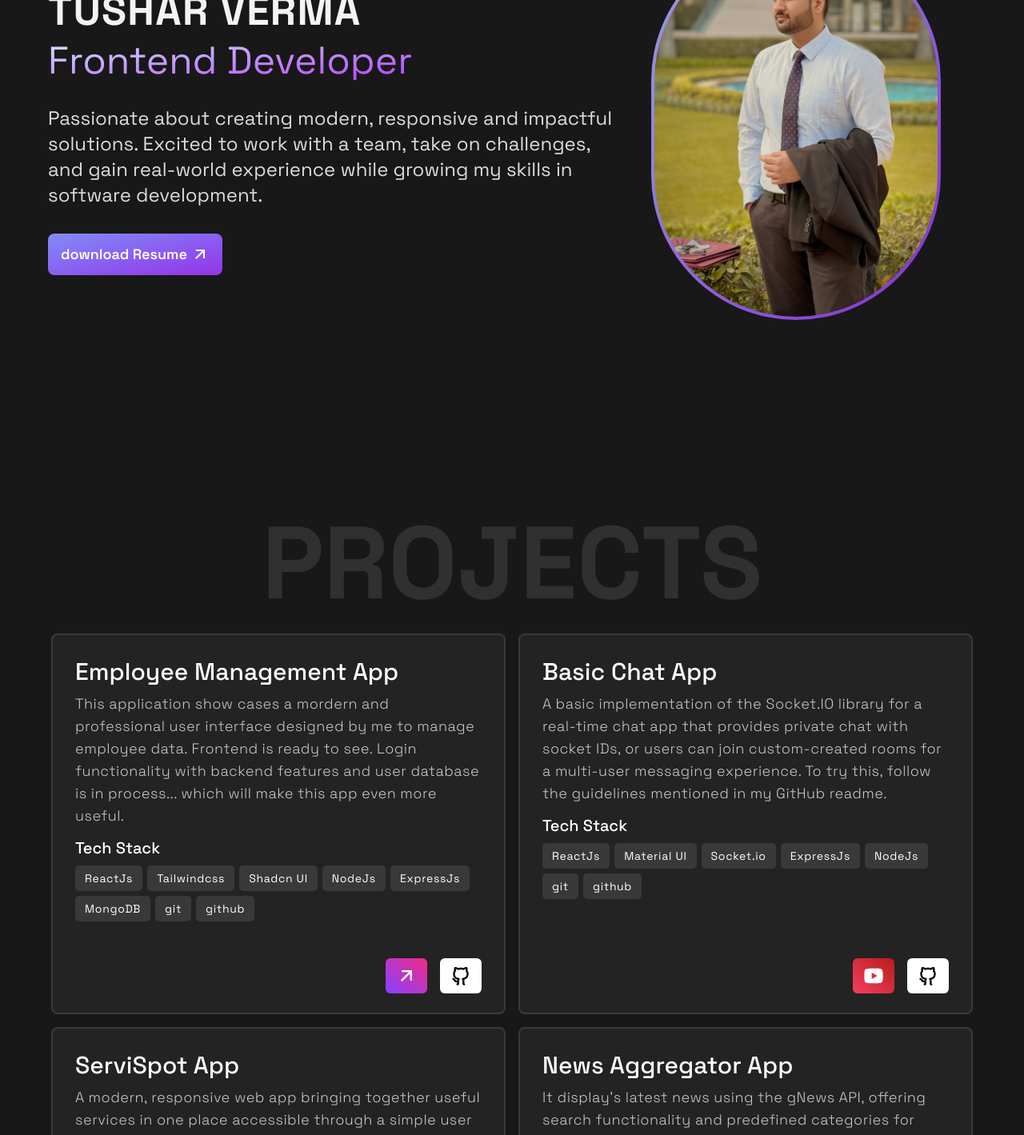
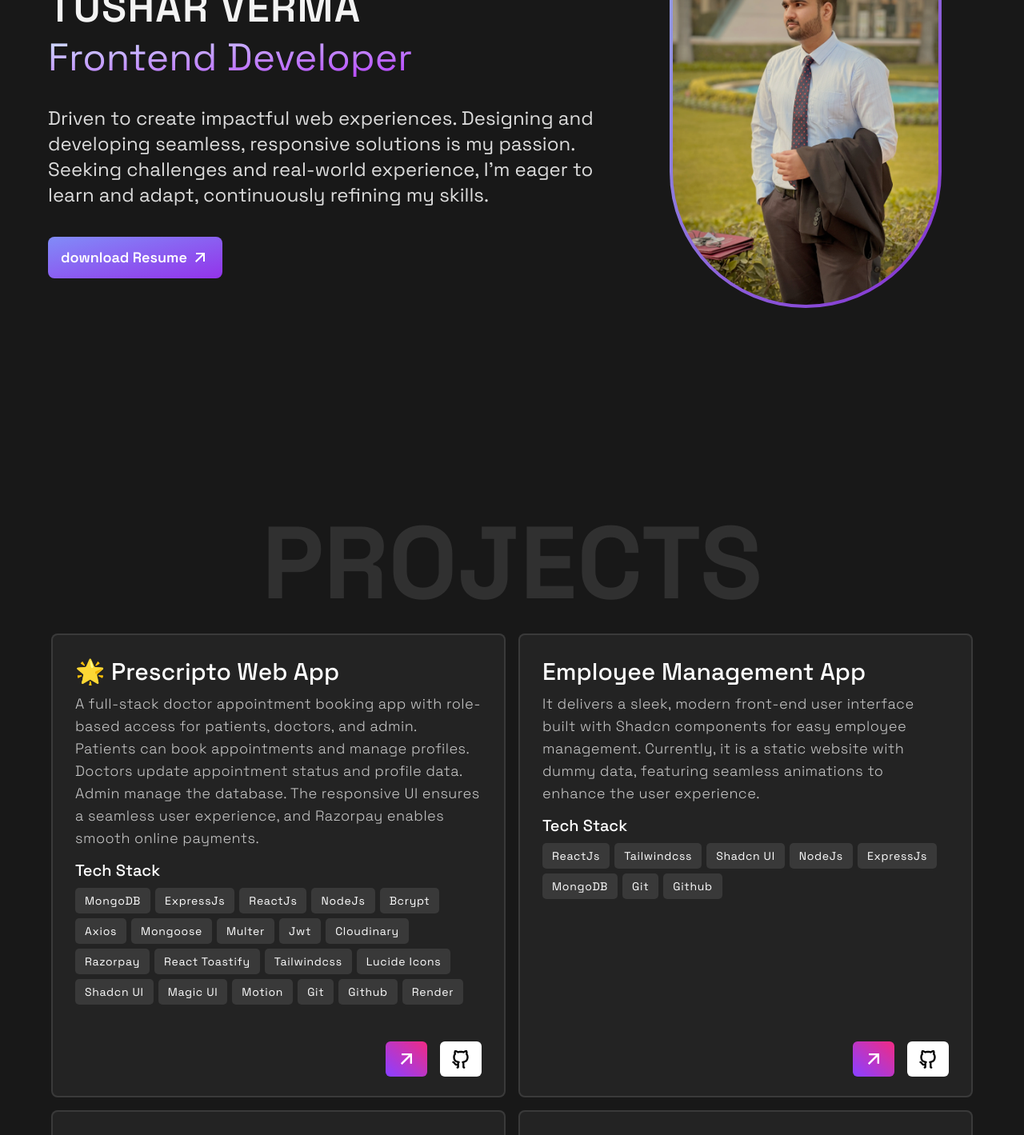
Before and after one commit to gitboytushar/PortfolioWithReactJS, a React (Vite) app: page / in a window 1280 px wide. Shown: the part 240-1659 px from the top of the page at 80% size. Built offline with nearby package versions, Linux system fonts and the light colour scheme; what tailwindcss-motion would draw is missing.

Commit message:
update resume url, improved Hero section, add new project, update project data

```diff
--- a/package.json
+++ b/package.json
@@ -21,7 +21,7 @@
     "ldrs": "^1.0.2",
     "lenis": "^1.1.16",
     "lucide-react": "^0.454.0",
-    "motion": "^11.11.17",
+    "motion": "^11.18.2",
     "react": "^18.3.1",
     "react-dom": "^18.3.1",
     "react-fast-marquee": "^1.6.5",
--- a/src/components/Hero.jsx
+++ b/src/components/Hero.jsx
@@ -10,7 +10,7 @@ const Hero = () => {
       opacity: 1,
       transition: {
         staggerChildren: 0.2,
-        duration: 0.6
+        duration: 0.5
       }
     }
   }
@@ -48,10 +48,13 @@ const Hero = () => {
     }
   }
 
+  const resume_url =
+    'https://drive.google.com/file/d/1U4hqkckBG7kgDgxEa3KgZ4VipSa7-uoe/view?usp=sharing'
+
   // main content
   return (
     <>
-      {/* desktop view */}
+      {/* ---------------------- desktop view ------------------- */}
       <motion.section
         variants={parentVariant}
         initial='hidden'
@@ -59,11 +62,11 @@ const Hero = () => {
         viewport={{ once: true, amount: 0.3 }}
         className='py-36 pl-5 pr-16 h-screen hidden lg:flex flex-row items-center justify-center space-x-10'
       >
-        <div className='flex flex-col items-start justify-center gap-y-8'>
+        <div className='flex flex-col items-start justify-center gap-y-9'>
           <div>
             <motion.h1
               variants={childVariantDesktopLeft}
-              className='hero-title uppercase text-[4vw] font-bold tracking-wide !opacity-95'
+              className='hero-title uppercase text-[4vw] font-semibold tracking-wide !opacity-95'
             >
               {PROFILE.name}
             </motion.h1>
@@ -84,17 +87,18 @@ const Hero = () => {
 
           <motion.a
             variants={childVariantDesktopLeft}
-            whileTap={{ scale: 0.95 }}
+            whileTap={{ scale: 0.98 }}
+            whileHover={{ scale: 1.03 }}
             transition={{
               type: 'spring',
               stiffness: 300,
-              damping: 17
+              damping: 8
             }}
             id='dnRBtn'
-            href='/assets/resume/tushar resume.pdf'
+            href={resume_url}
             target='_blank'
             rel='noopener noreferrer'
-            download
+            download='TusharResume.pdf'
             className='flex items-center justify-center gap-1 w-fit rounded-lg border-none bg-gradient-to-br from-indigo-400 to-purple-600 px-4 py-3 text-white font-semibold cursor-pointer transition-colors duration-200 ease-spring-smooth'
           >
             <span className='text-lg'>download Resume</span>
@@ -106,18 +110,25 @@ const Hero = () => {
           variants={childVariantDesktopRight}
           src='/assets/Tushar.webp'
           alt={PROFILE.name}
-          className='hero-img w-fit max-h-[480px] rounded-full border-none bg-gradient-to-br from-indigo-300 to-purple-600 p-1 brightness-90 pointer-events-none'
+          className='hero-img w-fit max-h-[450px] rounded-b-full border-none bg-gradient-to-br from-indigo-300 to-purple-600 p-1 brightness-90 pointer-events-none object-top'
         />
       </motion.section>
 
-      {/* mobile view */}
+      {/* -------------------- mobile view ----------------------- */}
       <motion.section
         variants={parentVariant}
         initial='hidden'
         animate='visible'
         viewport={{ once: true, amount: 0.3 }}
-        className='lg:hidden py-24 md:py-28 lg:py-32 min-h-screen flex flex-col items-center justify-start gap-5'
+        className='lg:hidden mt-1 py-20 flex flex-col items-center justify-center gap-6'
       >
+        <motion.img
+          variants={childVariant}
+          src='/assets/Tushar.webp'
+          alt={PROFILE.name}
+          className='hero-img aspect-square object-cover object-top max-w-[270px] rounded-full border-none bg-gradient-to-b from-indigo-400 to-purple-700 p-1 pointer-events-none'
+        />
+
         <div className='flex flex-col items-center justify-center gap-0 lg:gap-1'>
           <motion.h1
             variants={childVariant}
@@ -135,7 +146,7 @@ const Hero = () => {
 
         <motion.h3
           variants={childVariant}
-          className='hero-subheading text-white font-thin text-center text-lg md:text-2xl w-[85vw]'
+          className='hero-subheading text-white font-thin text-center text-lg md:text-2xl w-[87vw]'
         >
           {PROFILE.subheading}
         </motion.h3>
@@ -143,22 +154,15 @@ const Hero = () => {
         <motion.a
           variants={childVariant}
           id='dnRBtn'
-          href='/assets/resume/tushar resume.pdf'
+          href={resume_url}
           target='_blank'
           rel='noopener noreferrer'
-          download
-          className='hero-btn mb-1 flex items-center justify-center gap-1 rounded-lg border-none bg-gradient-to-br from-indigo-400 to-purple-700 px-4 py-2 text-white font-bold'
+          download='TusharResume.pdf'
+          className='hero-btn mb-1 flex items-center justify-center gap-1 rounded-xl border-none bg-gradient-to-br from-indigo-400 to-purple-700 px-4 py-3 text-white font-bold'
         >
           <span>download Resume</span>
           <RiDownloadLine size={16} />
         </motion.a>
-
-        <motion.img
-          variants={childVariant}
-          src='/assets/Tushar.webp'
-          alt={PROFILE.name}
-          className='hero-img max-w-[200px] rounded-xl border-none bg-gradient-to-b from-indigo-400 to-purple-700 p-0.5 pointer-events-none'
-        />
       </motion.section>
     </>
   )
--- a/src/components/Projects.jsx
+++ b/src/components/Projects.jsx
@@ -45,17 +45,17 @@ const Projects = () => {
               card,
               {
                 opacity: 0,
-                x: -50
+                y: -20
               },
               {
                 opacity: 1,
-                x: 0,
-                duration: 0.8,
+                y: 0,
+                duration: 0.6,
                 ease: 'expoScale',
-                stagger: 0.6,
+                stagger: 0.4,
                 scrollTrigger: {
                   trigger: card,
-                  start: 'top 70%',
+                  start: 'top 75%',
                   toggleActions: 'play none none none'
                 },
                 onComplete: () => {
@@ -120,7 +120,7 @@ const Projects = () => {
                   <div>
                     {/* project details */}
                     <div className='p-2.5 md:p-4 pb-0 flex flex-col items-start justify-center gap-y-2'>
-                      <h3 className='text-xl md:text-3xl font-medium'>
+                      <h3 className='text-xl md:text-3xl font-medium capitalize'>
                         {project.title}
                       </h3>
 
@@ -136,7 +136,7 @@ const Projects = () => {
                           {project.techStack.map((tech, index) => (
                             <li
                               key={index}
-                              className='mr-1.5 mb-1.5 inline-block rounded-[5px] border-none bg-white/10 px-3 py-1.5 tracking-wider text-xs lg:text-sm'
+                              className='mr-1.5 mb-1.5 inline-block rounded-[5px] border-none bg-white/10 px-3 py-1.5 tracking-wider text-xs lg:text-sm capitalize'
                             >
                               {tech}
                             </li>
--- a/src/constants/index.jsx
+++ b/src/constants/index.jsx
@@ -12,13 +12,13 @@ export const PROFILE = {
   name: 'Tushar Verma',
   role: 'Frontend Developer',
   subheading:
-    'Passionate about creating modern, responsive and impactful solutions. Excited to work with a team, take on challenges, and gain real-world experience while growing my skills in software development.'
+    "Driven to create impactful web experiences. Designing and developing seamless, responsive solutions is my passion. Seeking challenges and real-world experience, I'm eager to learn and adapt, continuously refining my skills."
 }
 
 export const PROJECTS = [
   {
     id: 1,
-    title: 'Wordpress Build #1',
+    title: 'Portfolio with WordPress',
     description:
       'This project showcases my no-code web development skills by creating a modern, responsive multi-page website on WordPress, deployed using AWS and developed using LocalWP software and Elementor, All-in-One Migration WordPress plugins.',
     techStack: ['WordPress', 'LocalWP', 'Elementor', 'AWS'],
@@ -28,7 +28,7 @@ export const PROJECTS = [
   },
   {
     id: 2,
-    title: 'Bootstrap Build #1',
+    title: 'Bootstrap project 1',
     description:
       'This website demonstrates my Bootstrap skills in creating a responsive and modern user interface. Designed as an educational platform with placeholder content, it marks my first project using Bootstrap.',
     techStack: [
@@ -46,7 +46,7 @@ export const PROJECTS = [
   },
   {
     id: 3,
-    title: 'Weather App with JavaScript',
+    title: 'Weather App',
     description:
       'This app provides real-time weather updates for any searched location or the user’s device geolocation. It features a fully responsive interface with synced weather icons reflecting live conditions.',
     techStack: [
@@ -64,7 +64,7 @@ export const PROJECTS = [
   },
   {
     id: 4,
-    title: 'Bootstrap Build #2',
+    title: 'Bootstrap project 2',
     description:
       'This project highlights my Bootstrap skills, created for a recruitment assignment. Using the CDN method, I added subtle CSS animations as instructed and hosted the outcome on Netlify.',
     techStack: [
@@ -81,9 +81,9 @@ export const PROJECTS = [
   },
   {
     id: 5,
-    title: 'Flutter App #1',
+    title: 'WorldTime App',
     description:
-      'This app demonstrates API integration and dynamic UI updates, working on both Android and iOS devices. Users can select global locations from a list to see real-time updates with backgrounds reflecting day or night. Developed using Android Studio, inspired by a YouTube tutorial by NetNinja.',
+      'This app demonstrates API integration and dynamic UI updates, working on both Android and iOS devices. Users can select global locations from a list to see real-time updates with backgrounds reflecting day or night.',
     techStack: [
       'Flutter',
       'Android Studio',
@@ -100,9 +100,9 @@ export const PROJECTS = [
   },
   {
     id: 6,
-    title: 'Flutter App #2',
+    title: 'KyuQ App',
     description:
-      'This app lets vendors manage food orders, inventory, and revenue stats. Developed for a friend, it features a modern UI and seamless user experience on Android and iOS. The UI was designed in Figma.',
+      'This application allows vendors to manage food orders, inventory, and revenue stats. Developed for a friend’s project, it features a modern UI and a seamless experience on Android and iOS. I redesigned the UI based on provided Figma designs.',
     techStack: [
       'Figma',
       'Android Studio',
@@ -120,7 +120,7 @@ export const PROJECTS = [
   },
   {
     id: 7,
-    title: 'News Aggregator App',
+    title: 'The Newsblocks',
     description:
       "It display's latest news using the gNews API, offering search functionality and predefined categories for easy navigation. Works across all devices and it's free of advertisements.",
     techStack: ['HTML', 'CSS', 'JavaScript', 'gNews API'],
@@ -159,8 +159,8 @@ export const PROJECTS = [
       'Socket.io',
       'ExpressJs',
       'NodeJs',
-      'git',
-      'github'
+      'Git',
+      'Github'
     ],
     videoSrc: 'https://www.youtube.com/embed/x0vAYMjXzqQ',
     preview_link: '',
@@ -170,7 +170,7 @@ export const PROJECTS = [
     id: 10,
     title: 'Employee Management App',
     description:
-      'This application show cases a mordern and professional user interface designed by me to manage employee data. Frontend is ready to see. Login functionality with backend features and user database is in process... which will make this app even more useful.',
+      'It delivers a sleek, modern front-end user interface built with Shadcn components for easy employee management. Currently, it is a static website with dummy data, featuring seamless animations to enhance the user experience.',
     techStack: [
       'ReactJs',
       'Tailwindcss',
@@ -178,12 +178,43 @@ export const PROJECTS = [
       'NodeJs',
       'ExpressJs',
       'MongoDB',
-      'git',
-      'github'
+      'Git',
+      'Github'
     ],
     videoSrc: '',
     preview_link: 'https://rbac-mgmt-app.vercel.app/',
     code_link: 'https://github.com/gitboytushar/EmployeeManagementApp'
+  },
+  {
+    id: 11,
+    title: '🌟 Prescripto Web app',
+    description:
+      'A full-stack doctor appointment booking app with role-based access for patients, doctors, and admin. Patients can book appointments and manage profiles. Doctors update appointment status and profile data. Admin manage the database. The responsive UI ensures a seamless user experience, and Razorpay enables smooth online payments.',
+    techStack: [
+      'MongoDB',
+      'ExpressJs',
+      'ReactJs',
+      'NodeJs',
+      'Bcrypt',
+      'Axios',
+      'Mongoose',
+      'Multer',
+      'Jwt',
+      'Cloudinary',
+      'Razorpay',
+      'React Toastify',
+      'Tailwindcss',
+      'Lucide Icons',
+      'Shadcn UI',
+      'Magic UI',
+      'Motion',
+      'Git',
+      'Github',
+      'Render'
+    ],
+    videoSrc: '',
+    preview_link: 'https://prescripto-frontend-vtwl.onrender.com/',
+    code_link: 'https://github.com/gitboytushar/Prescripto-Web-App'
   }
 ]
 
```
Also changed, not shown: 2 other files (tests, documents, lock files or other folders).
